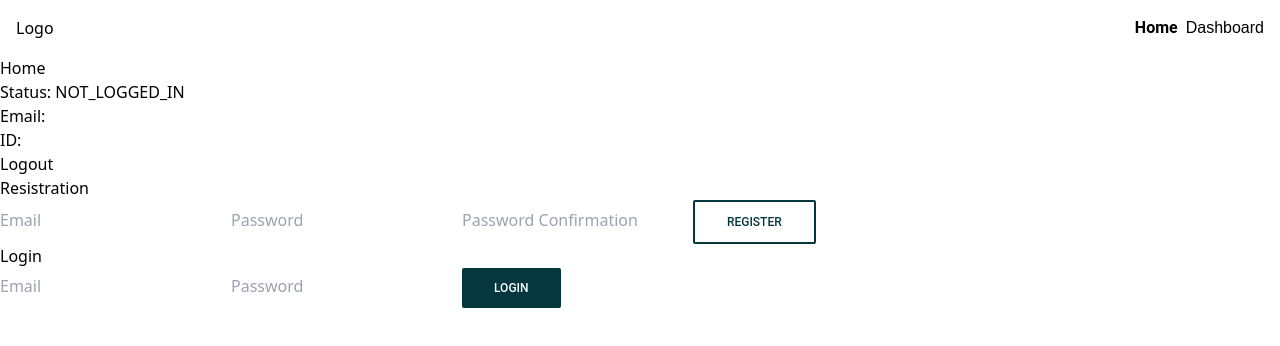
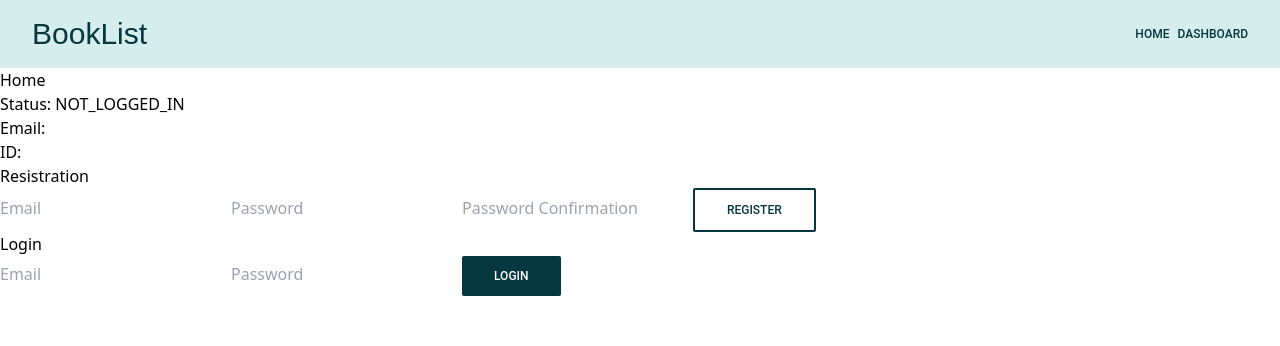
Before and after one commit to spreston4/booklist, a React (Create React App) app: page / in a window 1280 px wide. Shown: the top 346 px of the page. Built offline with nearby package versions, Linux system fonts and the light colour scheme; no server answers.

Commit message:
added logout to navbar, added link component

```diff
--- a/src/App.tsx
+++ b/src/App.tsx
@@ -55,14 +55,19 @@ function App() {
 
   const handleLogout = () => {
     setCurrentUser(nullUser);
-    setLoggedInStatus("NOT_LOGGED_IN")
+    setLoggedInStatus("NOT_LOGGED_IN");
   };
 
   React.useEffect(checkLoginStatus, []);
 
   return (
     <div>
-        <NavBar />
+      <NavBar
+        loggedInStatus={loggedInStatus}
+        currentUser={currentUser}
+        handleLogin={handleLogin}
+        handleLogout={handleLogout}
+      />
       <BrowserRouter>
         <Routes>
           <Route
--- a/src/components/Home.tsx
+++ b/src/components/Home.tsx
@@ -2,6 +2,7 @@ import * as React from "react";
 import { useNavigate } from "react-router-dom";
 import Registration from "./auth/Registration";
 import Login from "./auth/Login";
+import Button from "./ui/atoms/Button";
 import { SessionProps } from "../App";
 import { User } from "../App";
 import axios from "axios";
@@ -36,15 +37,23 @@ const Home = ({
       })
       .catch((error) => console.log("logout error: ", error));
   };
+
+  const loggedIn = loggedInStatus === "LOGGED_IN";
   return (
     <div>
       <h1>Home</h1>
       <h1>Status: {loggedInStatus}</h1>
       <h2>Email: {currentUser?.email}</h2>
       <h2>ID: {currentUser?.id}</h2>
-      <button onClick={() => handleLogoutRequest()}>Logout</button>
-      <Registration handleSuccessfulAuth={handleSuccessfulAuth} />
-      <Login handleSuccessfulAuth={handleSuccessfulAuth} />
+      {loggedIn && (
+        <Button onClick={() => handleLogoutRequest()}>Logout</Button>
+      )}
+      {!loggedIn && (
+        <div>
+          <Registration handleSuccessfulAuth={handleSuccessfulAuth} />
+          <Login handleSuccessfulAuth={handleSuccessfulAuth} />
+        </div>
+      )}
     </div>
   );
 };
--- a/src/components/NavBar.tsx
+++ b/src/components/NavBar.tsx
@@ -1,12 +1,42 @@
 import * as React from "react";
+import axios from "axios";
+import Button from "./ui/atoms/Button";
+import Link from "./ui/atoms/Link";
+import { SessionProps } from "../App";
+import { NewAuthObject } from "./Home";
 
-const NavBar = () => {
+interface NavBarProps extends SessionProps {
+  handleLogin: (data: NewAuthObject) => void;
+  handleLogout: () => void;
+}
+
+const NavBar = ({
+  loggedInStatus,
+  currentUser,
+  handleLogin,
+  handleLogout,
+}: NavBarProps) => {
+  const loggedIn = loggedInStatus === "LOGGED_IN";
+  const handleLogoutRequest = () => {
+    axios
+      .delete("http://localhost:3000/logout", { withCredentials: true })
+      .then((response) => {
+        handleLogout();
+      })
+      .catch((error) => console.log("logout error: ", error));
+  };
+
   return (
-    <div className="flex flex-row flex-nowrap justify-between items-center p-4">
-      <div>Logo</div>
+    <div className="flex flex-row flex-nowrap justify-between items-center py-4 px-8 bg-bg-light">
+      <h1 className="text-3xl font-montserrat text-type-dark">BookList</h1>
       <div className="flex flex-row flex-nowrap justify-end items-center gap-x-2">
-        <a href="/" className="font-roboto font-bold">Home</a>
-        <a href="/dashboard" className="font-montserrat">Dashboard</a>
+        <Link scheme="alternate" href="/" className="uppercase">Home</Link>
+        <Link scheme="alternate" href="/dashboard" className="uppercase">Dashboard</Link>
+        {loggedIn && (
+          <Button scheme="alternate" size="none" variant="plain" onClick={handleLogoutRequest}>
+            Logout
+          </Button>
+        )}
       </div>
     </div>
   );
--- a/src/components/ui/atoms/Button.tsx
+++ b/src/components/ui/atoms/Button.tsx
@@ -2,16 +2,20 @@ import * as React from "react";
 
 interface ButtonProps {
   children: any;
+  className?: string;
   onClick?: () => void;
   scheme?: "primary" | "alternate";
+  size?: "none" | "sm" | "md" | "lg";
   type?: "button" | "reset" | "submit" | undefined;
-  variant: "fill" | "outline";
+  variant?: "fill" | "outline" | "plain";
 }
 
 const Button = ({
   children,
+  className = "",
   onClick,
   scheme = "primary",
+  size = "md",
   type,
   variant = "fill",
 }: ButtonProps) => {
@@ -20,16 +24,26 @@ const Button = ({
       fill: "bg-button-active text-type-white hover:bg-button-hover",
       outline:
         "bg-transparent border-2 border-button-active text-button-active hover:border-button-hover hover:text-button-hover",
+      plain: "bg-transparent text-button-active hover:text-button-hover",
     },
     alternate: {
       fill: "bg-type-dark text-type-white hover:bg-button-alt",
       outline:
         "bg-transparent border-2 border-type-dark text-type-dark hover:border-button-alt hover:text-button-alt",
+      plain: "bg-transparent text-type-dark hover:text-button-alt",
     },
   };
+
+  const padding = {
+    none: "",
+    sm: "py-1 px-3",
+    md: "py-3 px-8",
+    lg: "py-4 px-9",
+  };
+
   return (
     <button
-      className={`py-3 px-8 text-xs font-medium font-roboto uppercase rounded-sm ${classes[scheme][variant]}`}
+      className={`text-xs font-medium font-roboto uppercase rounded-sm ${padding[size]} ${classes[scheme][variant]} ${className}`}
       onClick={onClick}
       type={type}
     >
--- /dev/null
+++ b/src/components/ui/atoms/Link.tsx
@@ -0,0 +1,25 @@
+import * as React from "react";
+
+interface LinkProps {
+  children: any;
+  className?: string;
+  href: string;
+  scheme?: "primary" | "alternate";
+}
+
+const Link = ({ children, className, href, scheme = "primary" }: LinkProps) => {
+  const classes = {
+    primary: "text-button-active hover:text-button-hover",
+    alternate: "text-type-dark hover:text-button-alt",
+  };
+  return (
+    <a
+      href={href}
+      className={`text-xs font-medium font-roboto ${classes[scheme]} ${className}`}
+    >
+      {children}
+    </a>
+  );
+};
+
+export default Link;
```
Also changed, not shown: 1 other file (tests, documents, lock files or other folders).
